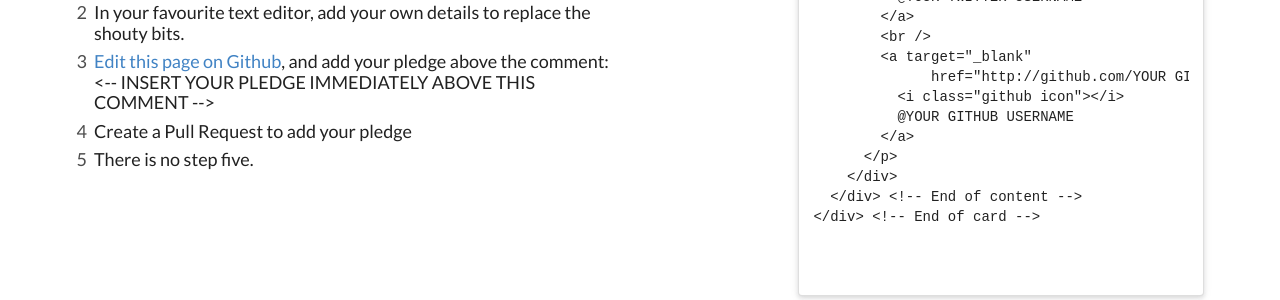
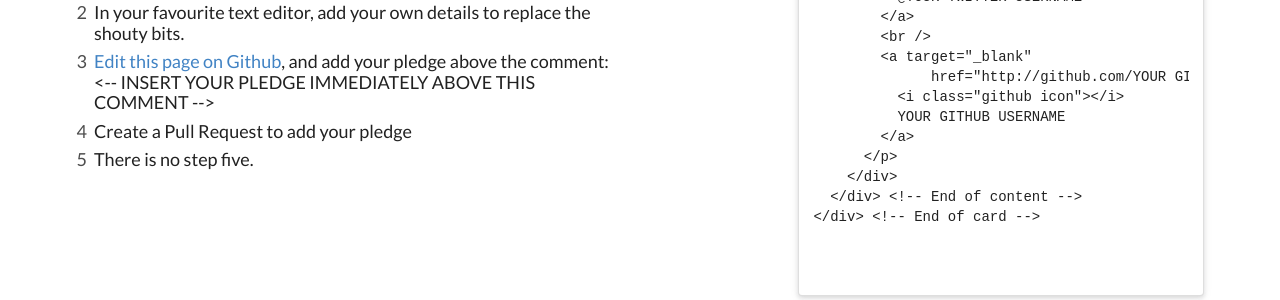
Before and after one commit to pullrequestday/pullrequestday, a Jekyll site: the page built from pledge/index.html, in a window 1280 px wide and 1400 px high, scrolled down 583 px. Shown: the part 571-871 px from the top of the window. Built offline with Jekyll 4.4.1, drawn with Linux system fonts in a browser that asks for light colours; some of the changed text lies outside the part shown.

```diff
--- a/_includes/pledge_template.html
+++ b/_includes/pledge_template.html
@@ -19,7 +19,7 @@
         &lt;a target="_blank"
               href="http://github.com/YOUR GITHUB USERNAME"&gt;
           &lt;i class="github icon"&gt;&lt;/i&gt;
-          @YOUR GITHUB USERNAME
+          YOUR GITHUB USERNAME
         &lt;/a&gt;
       &lt;/p&gt;
     &lt;/div&gt;
--- a/pledge/index.html
+++ b/pledge/index.html
@@ -94,7 +94,7 @@ layout: default
             <br />
             <a target="_blank" href="http://github.com/davidmiller">
               <i class="github icon"></i>
-              @davidmiller
+              davidmiller
             </a>
           </p>
         </div>
@@ -119,7 +119,7 @@ layout: default
             <br />
             <a target="_blank"  href="http://github.com/bechurch">
               <i class="github icon"></i>
-              @bechurch
+              bechurch
             </a>
           </p>
         </div>
@@ -148,7 +148,7 @@ layout: default
             <a target="_blank"
                href="http://github.com/ntoll">
               <i class="github icon"></i>
-              @ntoll
+              ntoll
             </a>
           </p>
         </div>
@@ -173,7 +173,7 @@ layout: default
             <br />
             <a target="_blank"  href="http://github.com/rossjones">
               <i class="github icon"></i>
-              @rossjones
+              rossjones
             </a>
           </p>
         </div>
@@ -201,7 +201,7 @@ layout: default
             <a target="_blank"
                href="http://github.com/shevski">
               <i class="github icon"></i>
-              @shevski
+              shevski
             </a>
           </p>
         </div>
@@ -229,7 +229,7 @@ layout: default
             <a target="_blank"
                href="http://github.com/sdonal">
               <i class="github icon"></i>
-              @sdonal
+              sdonal
             </a>
           </p>
         </div>
@@ -254,7 +254,7 @@ layout: default
             <a target="_blank"
                href="http://github.com/doismellburning">
               <i class="github icon"></i>
-              @doismellburning
+              doismellburning
             </a>
           </p>
         </div>
@@ -275,7 +275,7 @@ layout: default
             <br />
             <a target="_blank" href="http://github.com/inglesp">
               <i class="github icon"></i>
-              @inglesp
+              inglesp
             </a>
           </p>
         </div>
@@ -300,7 +300,7 @@ layout: default
             <a target="_blank"
                href="http://github.com/memespring">
               <i class="github icon"></i>
-              @memespring
+              memespring
             </a>
           </p>
         </div>
@@ -328,7 +328,7 @@ layout: default
             <a target="_blank"
                href="http://github.com/erikaheidi">
               <i class="github icon"></i>
-              @erikaheidi
+              erikaheidi
             </a>
           </p>
         </div>
@@ -357,7 +357,7 @@ layout: default
             <a target="_blank"
                href="http://github.com/mmoreram">
               <i class="github icon"></i>
-              @mmoreram
+              mmoreram
             </a>
           </p>
         </div>
@@ -386,7 +386,7 @@ layout: default
             <a target="_blank"
                href="http://github.com/malarzm">
               <i class="github icon"></i>
-              @malarzm
+              malarzm
             </a>
           </p>
         </div>
@@ -414,7 +414,7 @@ layout: default
             <a target="_blank"
                href="http://github.com/PhillippOhlandt">
               <i class="github icon"></i>
-              @PhillippOhlandt
+              PhillippOhlandt
             </a>
           </p>
         </div>
@@ -440,7 +440,7 @@ layout: default
             <br />
             <a target="_blank" href="http://github.com/barneycarroll">
               <i class="github icon"></i>
-              @barneycarroll
+              barneycarroll
             </a>
           </p>
         </div>
@@ -469,7 +469,7 @@ layout: default
             <a target="_blank"
                href="http://github.com/sanspace">
               <i class="github icon"></i>
-              @sanspace
+              sanspace
             </a>
           </p>
         </div>
@@ -497,7 +497,7 @@ layout: default
             <a target="_blank"
                href="http://github.com/dasilvacontin">
               <i class="github icon"></i>
-              @dasilvacontin
+              dasilvacontin
             </a>
           </p>
         </div>
@@ -525,7 +525,7 @@ layout: default
             <a target="_blank"
                href="http://github.com/chillaranand">
               <i class="github icon"></i>
-              @ChillarAnand
+              ChillarAnand
             </a>
           </p>
         </div>
@@ -553,7 +553,7 @@ layout: default
             <a target="_blank"
                href="http://github.com/andylolz">
               <i class="github icon"></i>
-              @andylolz
+              andylolz
             </a>
           </p>
         </div>
@@ -581,7 +581,7 @@ layout: default
             <a target="_blank"
                href="http://github.com/kentcdodds">
               <i class="github icon"></i>
-              @kentcdodds
+              kentcdodds
             </a>
           </p>
         </div>
@@ -610,7 +610,7 @@ layout: default
             <a target="_blank"
                href="http://github.com/teropa">
               <i class="github icon"></i>
-              @teropa
+              teropa
             </a>
           </p>
         </div>
@@ -638,7 +638,7 @@ layout: default
             <a target="_blank"
                href="http://github.com/zachlysobey">
               <i class="github icon"></i>
-              @zachlysobey
+              zachlysobey
             </a>
           </p>
         </div>
@@ -666,7 +666,7 @@ layout: default
             <a target="_blank"
                href="http://github.com/zoidbergwill">
               <i class="github icon"></i>
-              @zoidbergwill
+              zoidbergwill
             </a>
           </p>
         </div>
@@ -694,7 +694,7 @@ layout: default
             <a target="_blank"
                href="http://github.com/erip">
               <i class="github icon"></i>
-              @erip
+              erip
             </a>
           </p>
         </div>
@@ -722,7 +722,7 @@ layout: default
             <a target="_blank"
                href="http://github.com/gillchristian">
               <i class="github icon"></i>
-              @gillchristian
+              gillchristian
             </a>
           </p>
         </div>
@@ -806,7 +806,7 @@ layout: default
             <a target="_blank"
                href="http://github.com/DeckOfPandas">
               <i class="github icon"></i>
-              @DeckOfPandas
+              DeckOfPandas
             </a>
           </p>
         </div>
@@ -834,7 +834,7 @@ layout: default
             <a target="_blank"
                href="http://github.com/caioproiete">
               <i class="github icon"></i>
-              @caioproiete
+              caioproiete
             </a>
           </p>
         </div>
@@ -862,7 +862,7 @@ layout: default
             <a target="_blank"
                   href="http://github.com/gnclmorais">
               <i class="github icon"></i>
-              @gnclmorais
+              gnclmorais
             </a>
           </p>
         </div>
```
